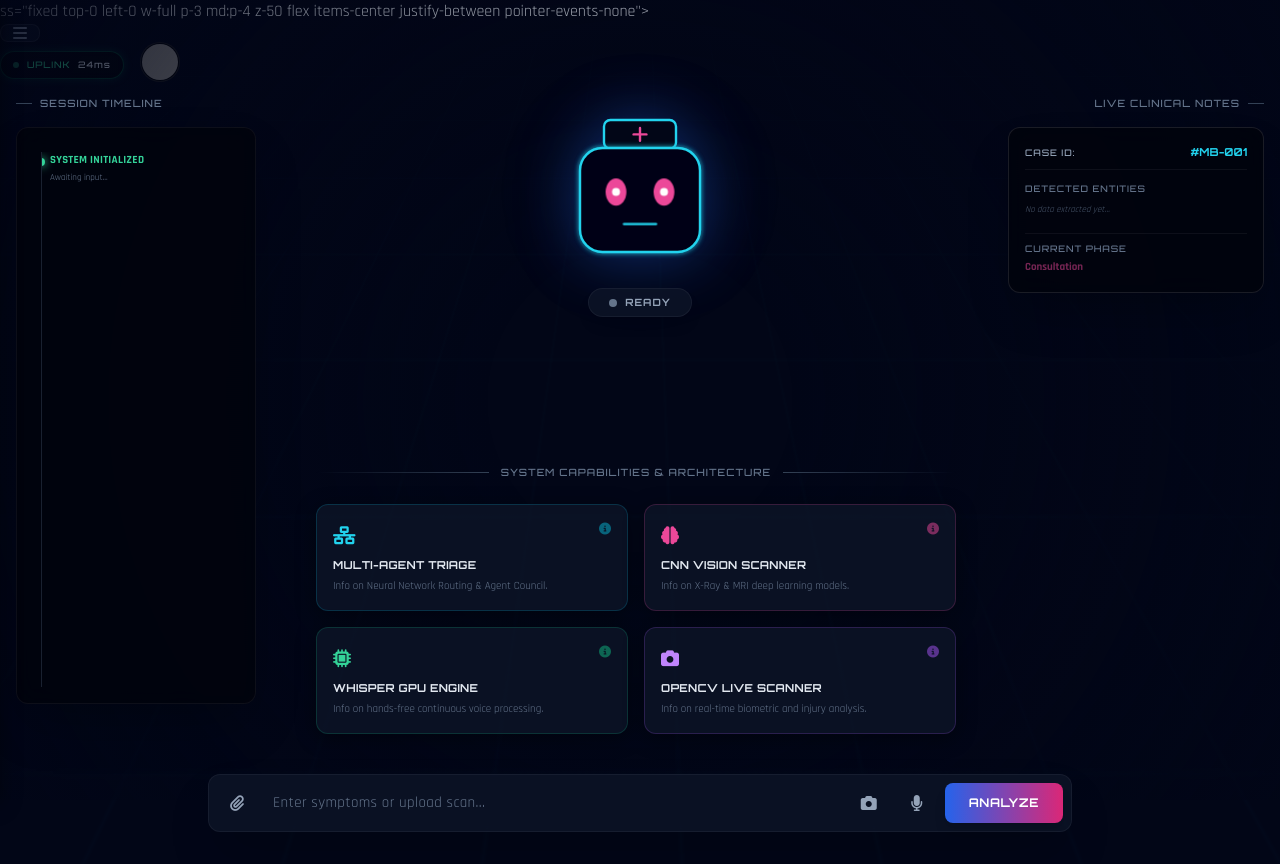
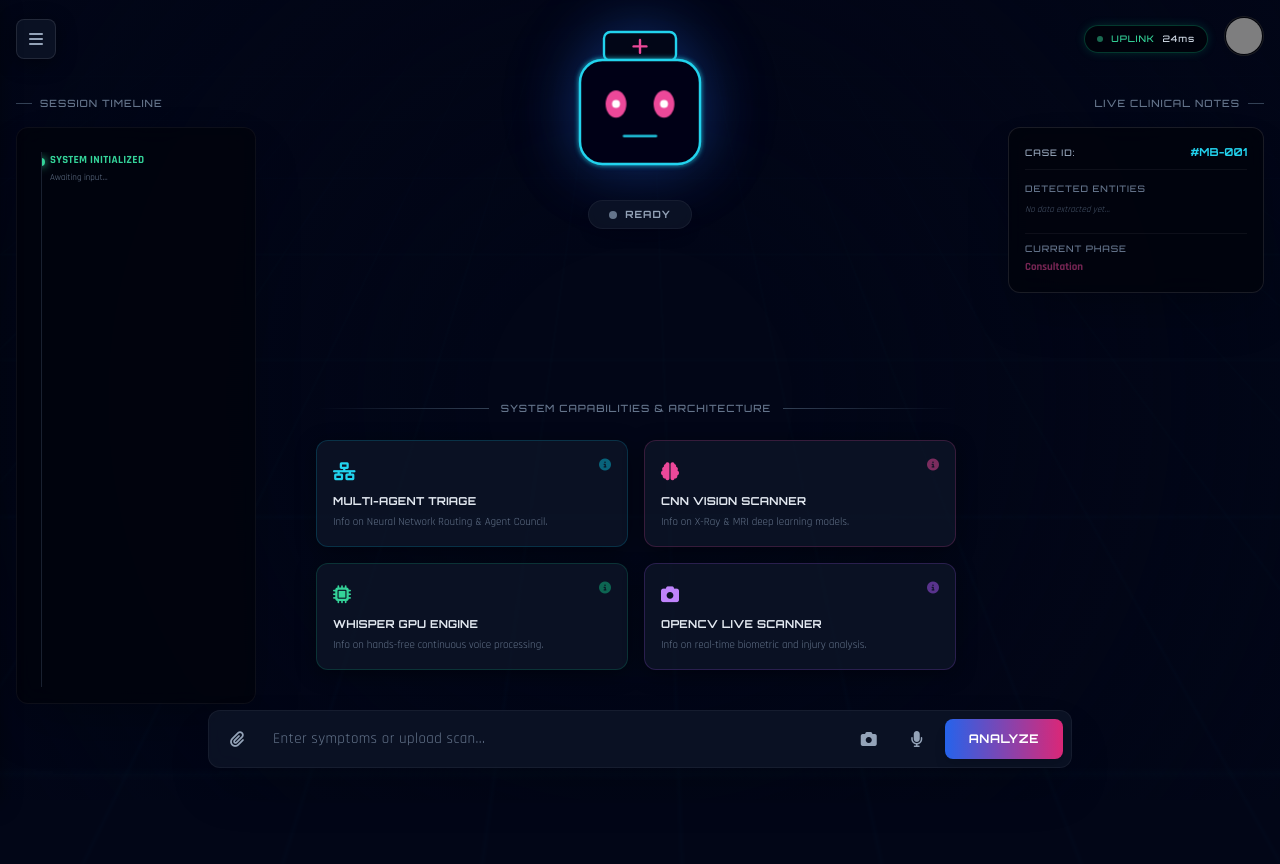
Before and after one commit to LAN-SHLOK/medibot-frontend, a website: page medibot_v2_frontend/chat.html in a window 1280 px wide. After the commit the page ends 800 px from the top, so only its background shows below. Drawn offline with nearby package versions, Linux system fonts and the light colour scheme; grey boxes are pictures that could not be loaded.

Commit message:
Update chat.html

```diff
--- a/medibot_v2_frontend/chat.html
+++ b/medibot_v2_frontend/chat.html
@@ -103,7 +103,7 @@
   <div class="cyber-grid-3d"></div>
   <div class="vignette"></div>
 
-    ss="fixed top-0 left-0 w-full p-3 md:p-4 z-50 flex items-center justify-between pointer-events-none">
+    <div class="fixed top-0 left-0 w-full p-3 md:p-4 z-50 flex items-center justify-between pointer-events-none">
       <button onclick="toggleSidebar()" class="pointer-events-auto w-10 h-10 flex items-center justify-center rounded-lg glass-panel text-slate-400 hover:text-cyan-400 hover:border-cyan-400 hover:shadow-[0_0_15px_rgba(6,182,212,0.5)] transition-all duration-300">
           <i class="fas fa-bars"></i>
       </button>
```
